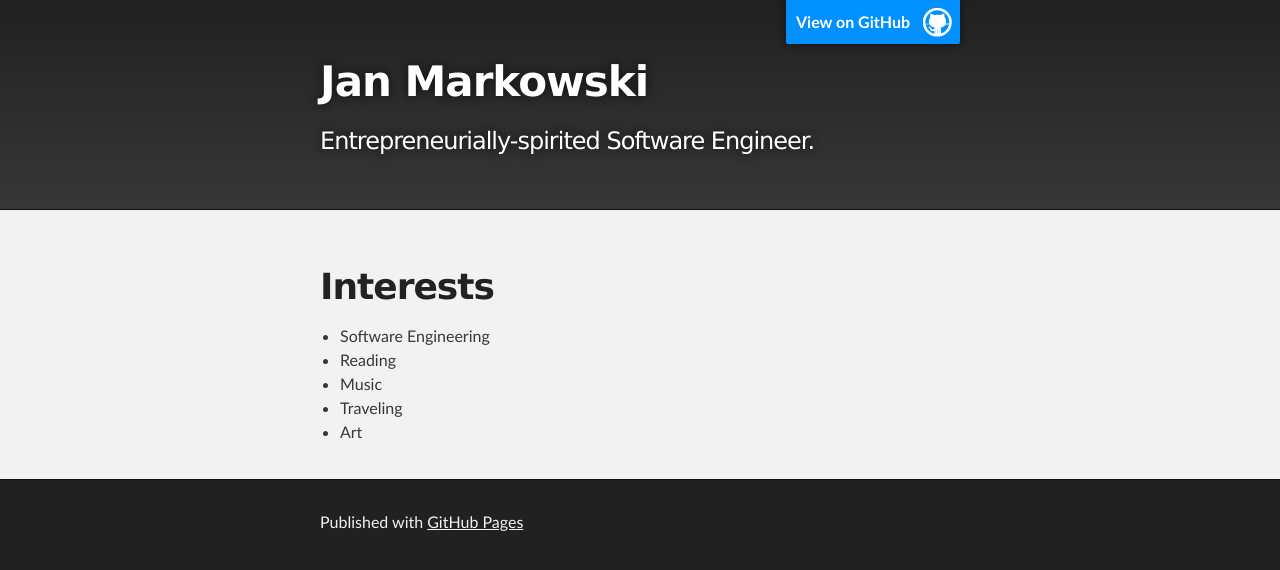
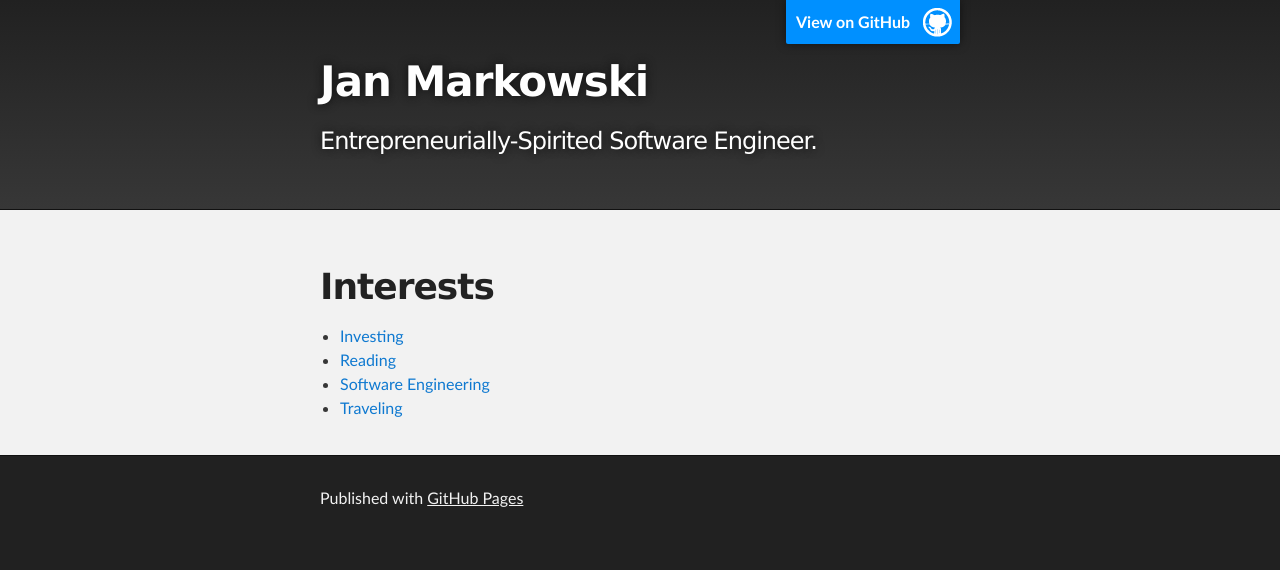
Before and after one commit to jmarkowski/jmarkowski.github.io, a Jekyll site: the page built from index.md, in a window 1280 px wide. Shown: the top 570 px of the page. Built offline with Jekyll 4.4.1, drawn with Linux system fonts in a browser that asks for light colours; our own code applies the rules of GitHub Pages for plain Markdown files.

Commit message:
Initial commit of content regarding my interests

```diff
--- a/_config.yml
+++ b/_config.yml
@@ -21,7 +21,7 @@
 title: Jan Markowski
 email: janATmarkowskiDOTca
 description: >- # this means to ignore newlines until "baseurl:"
-  Entrepreneurially-spirited Software Engineer.
+  Entrepreneurially-Spirited Software Engineer.
 baseurl: "" # the subpath of your site, e.g. /blog
 url: "localhost:4000" # the base hostname & protocol for your site, e.g. http://example.com
 #twitter_username: jekyllrb
@@ -32,6 +32,11 @@ theme: jekyll-theme-slate
 plugins:
   - jekyll-feed
 github: [metadata]
+
+# Collections
+collections:
+  interests:
+    output: true
 
 defaults:
   -
--- a/index.md
+++ b/index.md
@@ -9,8 +9,8 @@ layout: home
 
 # Interests
 
-* Software Engineering
-* Reading
-* Music
-* Traveling
-* Art
+<ul>
+{% for interest in site.interests %}
+<li><a href="{{ interest.url }}">{{ interest.type }}</a></li>
+{% endfor %}
+</ul>
```
Also changed, not shown: _interests/investing.md (added, +7 -0 lines), _interests/reading.md (added, +5 -0 lines), _interests/software_engineering.md (added, +36 -0 lines), _interests/traveling.md (added, +32 -0 lines).
